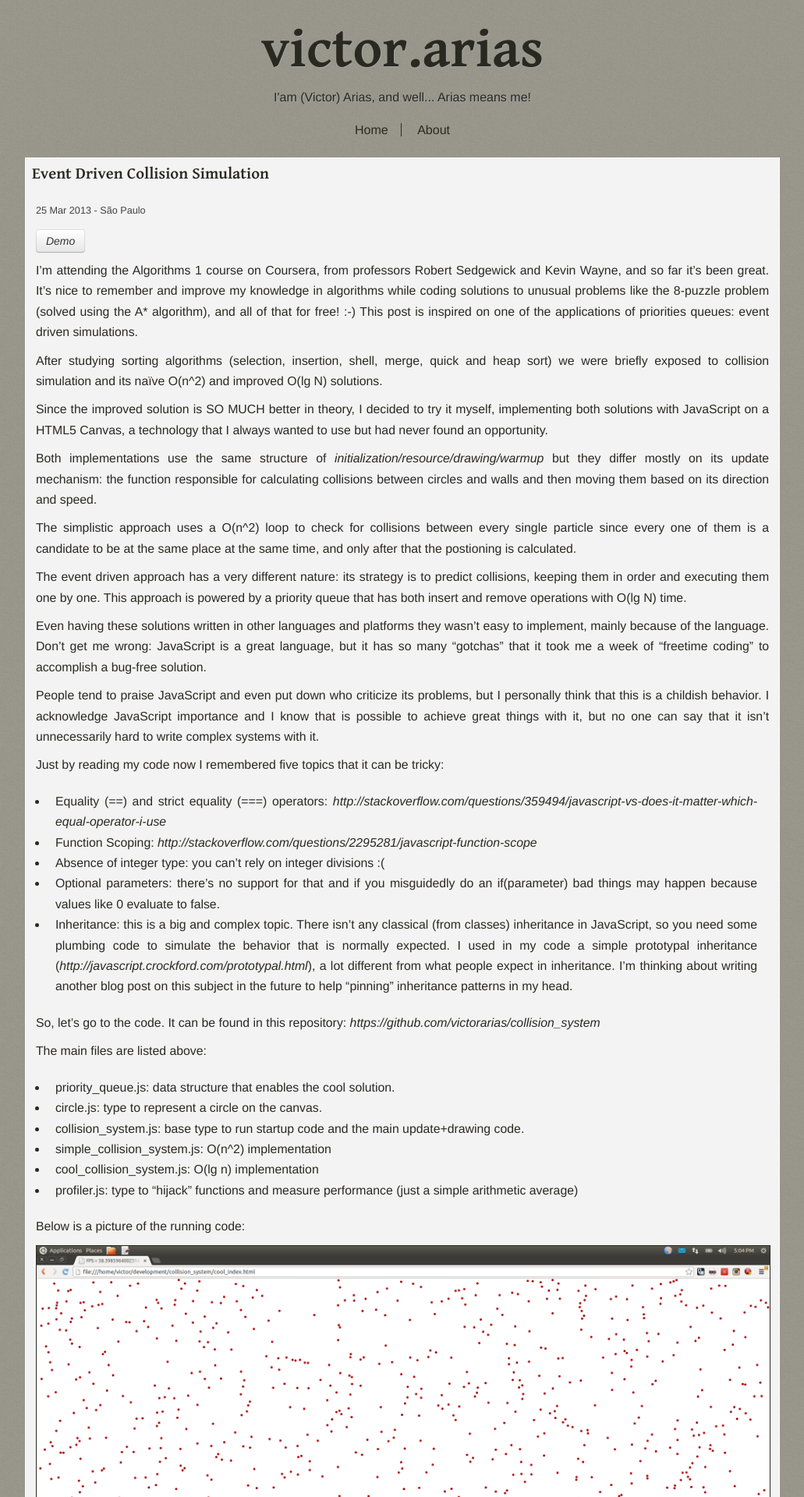
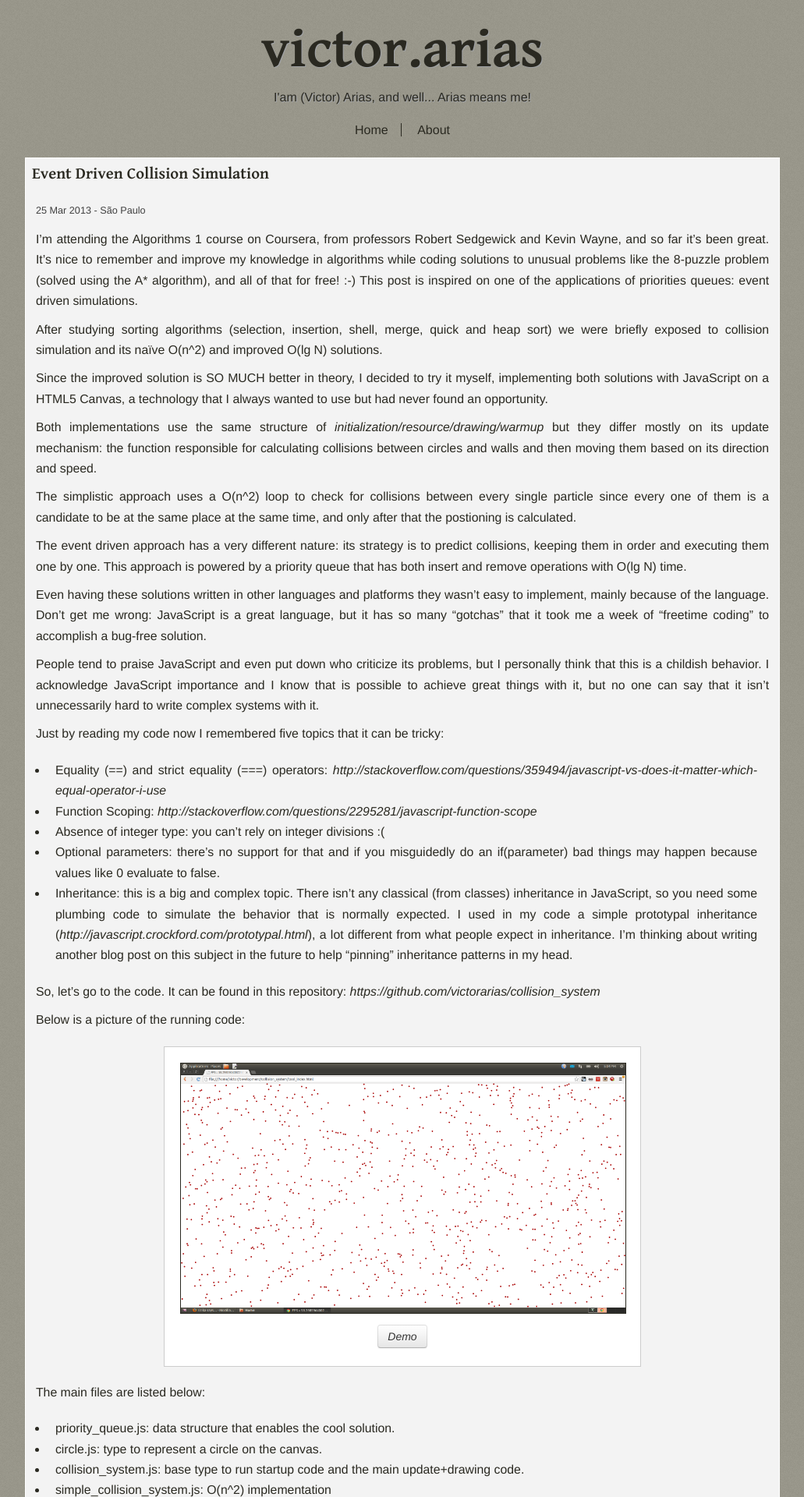
Before and after one commit to victorarias/victorarias.github.com, a Jekyll site: the page built from _posts/2013-03-15-event-driven-collision-simulation.md, in a window 1280 px wide. Shown: the top 1920 px of the page at 78% size, without its empty margins (124-1155 px from the left). Built offline with Jekyll 4.4.1, drawn with Linux system fonts in a browser that asks for light colours; comment, search, counter and statistics services are not loaded.

Commit message:
more styling

```diff
--- a/_posts/2013-03-15-event-driven-collision-simulation.md
+++ b/_posts/2013-03-15-event-driven-collision-simulation.md
@@ -9,7 +9,6 @@ gist_id: "ece1fd75090c2a7ffe72"
 
 <p class="date">25 Mar 2013 - São Paulo</p>
 
-<a class="btn" target="_blank" href="/demo/event-driven-simulation/cool_index.html">Demo</a>
 
 I’m attending the Algorithms 1 course on Coursera, from professors Robert Sedgewick and Kevin Wayne, and so far it’s been great. It’s nice to remember and improve my knowledge in algorithms while coding solutions to unusual problems like the 8-puzzle problem (solved using the A* algorithm), and all of that for free! :-) This post is inspired on one of the applications of priorities queues: event driven simulations.
 
@@ -37,7 +36,19 @@ Just by reading my code now I remembered five topics that it can be tricky:
 
 So, let’s go to the code. It can be found in this repository: [https://github.com/victorarias/collision_system](https://github.com/victorarias/collision_system)
 
-The main files are listed above:
+Below is a picture of the running code:
+
+<div class="thumb">
+  <a href="/images/2013-03-15/1.png" target="_blank">
+    <img class="center simple-border" src="/images/2013-03-15/1.png" alt="screenshot"/>
+  </a>
+
+  <p>
+    <a class="btn" target="_blank" href="/demo/event-driven-simulation/cool_index.html">Demo</a>
+  </p>
+</div>
+
+The main files are listed below:
 -	priority_queue.js: data structure that enables the cool solution.
 -	circle.js: type to represent a circle on the canvas.
 -	collision_system.js: base type to run startup code and the main update+drawing code.
@@ -45,9 +56,7 @@ The main files are listed above:
 -	cool_collision_system.js: O(lg n) implementation
 -	profiler.js: type to “hijack” functions and measure performance (just a simple arithmetic average)
 
-Below is a picture of the running code:
 
-<img class="center simple-border" src="/images/2013-03-15/1.png" alt="screenshot"/>
 
 Let’s take a look at the commented implementation of both implementations:
 
@@ -76,5 +85,3 @@ The result is that the cool solution can actually handle much more particles in
 Coding these algorithms was a fun and very rewarding job. I’m a fan of deliberate practice as a technique of skill improving and this was a perfect example of it: a well-defined task, challenging but doable with easy feedback and a lot of opportunity to correct errors.
 
 I must thank Coursera for the opportunity of taking these classes for free. Sincerely, I would pay for this kind of knowledge and exposure. I’m anxious to complete this course and start its second part!
-
-<a class="btn" target="_blank" href="/demo/event-driven-simulation/cool_index.html">Demo</a>
--- a/victor_styles.css
+++ b/victor_styles.css
@@ -97,8 +97,17 @@ section#post a { font-style: italic; }
   border: 0.1em solid #ffffff;
 }
 
-img.center { margin-left: auto; margin-right: auto; display: block; }
+.center { margin: 0 auto; display: block; }
 img.simple-border { border: 1px solid #2A2921; }
+
+div.thumb { width: 60%;
+  margin: 20px auto;
+  border: 1px solid #ccc;
+  padding: 20px;
+  background: #fff;
+}
+div.thumb p { text-align: center; }
+div.thumb a { margin-bottom: -10px; }
 
 .btn {
   display: inline-block;
```
